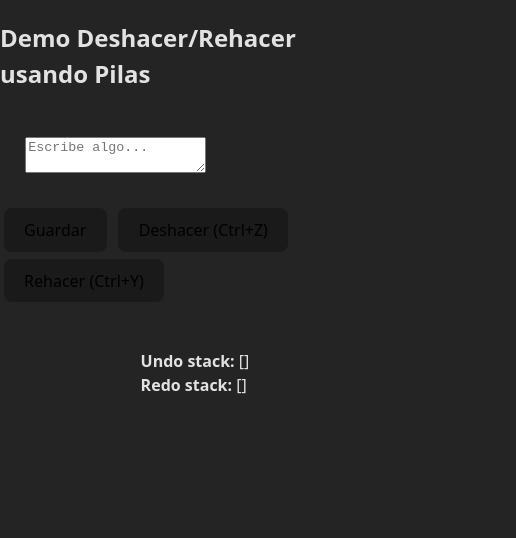
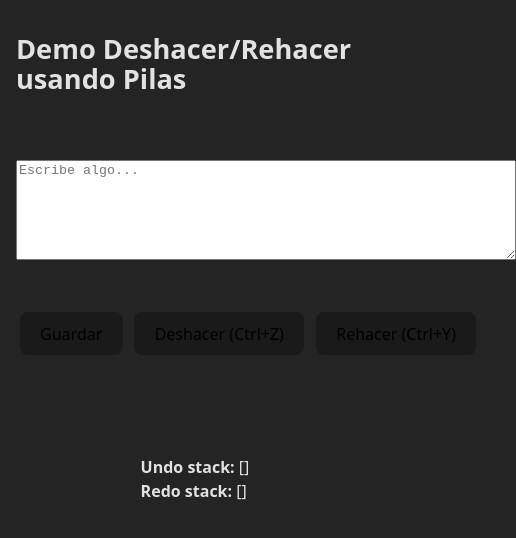
Before and after one commit to Rodrigo-Palacios/Stack, a website built with Vite: page index.html in a window 390 px wide. Shown: the whole page, 516 px wide, since content can reach past the window. Built offline with nearby package versions, Linux system fonts and the light colour scheme.

Commit message:
fix(ui): center layout and improve mobile responsiveness

```diff
--- a/index.html
+++ b/index.html
@@ -2,17 +2,22 @@
 <html lang="es">
 <head>
   <meta charset="UTF-8">
+  <meta name="viewport" content="width=device-width, initial-scale=1">
   <title>Demo Deshacer/Rehacer (Pilas)</title>
   <link rel="stylesheet" href="./src/style.css">
 </head>
 <body>
-  <h2>Demo Deshacer/Rehacer usando Pilas</h2>
-  <textarea id="input" placeholder="Escribe algo..."></textarea>
-  <br>
-  <button onclick="realizarAccion()">Guardar</button>
-  <button onclick="deshacer()">Deshacer (Ctrl+Z)</button>
-  <button onclick="rehacer()">Rehacer (Ctrl+Y)</button>
-  <div id="info"></div>
+  <h1>Demo Deshacer/Rehacer usando Pilas</h1>
+  <div class="container">
+    <textarea id="input" placeholder="Escribe algo..."></textarea>
+    <div class="btn">
+      <button onclick="realizarAccion()">Guardar</button>
+      <button onclick="deshacer()">Deshacer (Ctrl+Z)</button>
+      <button onclick="rehacer()">Rehacer (Ctrl+Y)</button>
+    </div>
+</div>
+<div id="info"></div>
+
 
   <script src="./src/main.js"></script>
 </body>
--- a/src/style.css
+++ b/src/style.css
@@ -25,12 +25,15 @@ a:hover {
 body {
   margin: 0;
   place-items: center;
-  min-width: 320px;
-  min-height: 100vh;
+  min-height: 90vh;
+  display: flex;
+  flex-direction: column;
+  align-items: center;
+  padding: 1rem;
 }
 
 h1 {
-  font-size: 3.2em;
+  font-size: 1.7em;
   line-height: 1.1;
 }
 
@@ -56,9 +59,20 @@ button:focus-visible {
 }
 
 #input {
-  margin: 3vh;
+  display: block;
+  margin: 0 auto;
+  box-sizing: border-box;
+  width: max(500px, 100%);
+  height: 100px;
+}
+
+.container {
+  margin: 3rem auto;
+}
+.btn {
+  margin-top: 3rem;
 }
 
 #info {
-  padding: 5vh;
+  margin: 3rem auto;
 }
```
Also changed, not shown: README.md.
